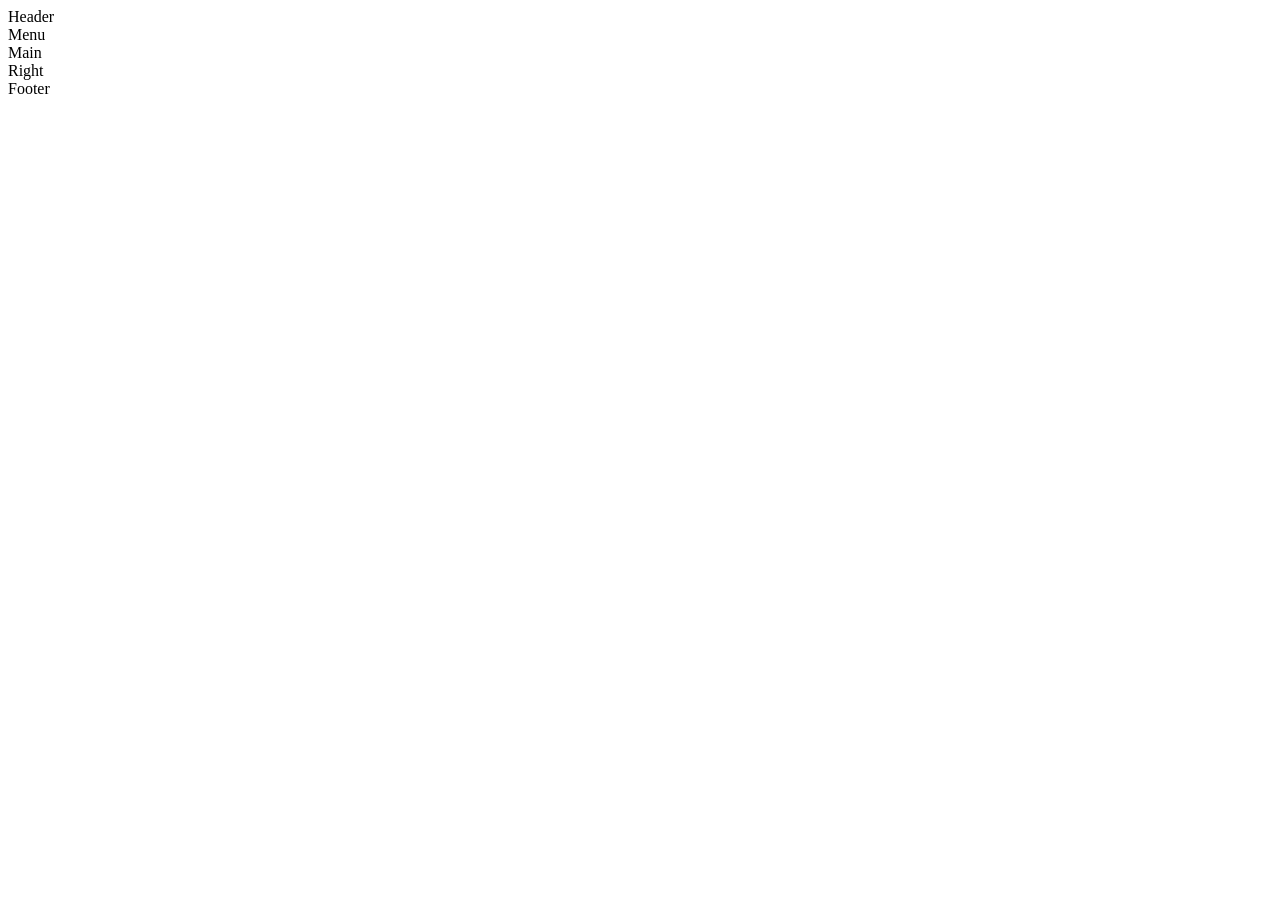
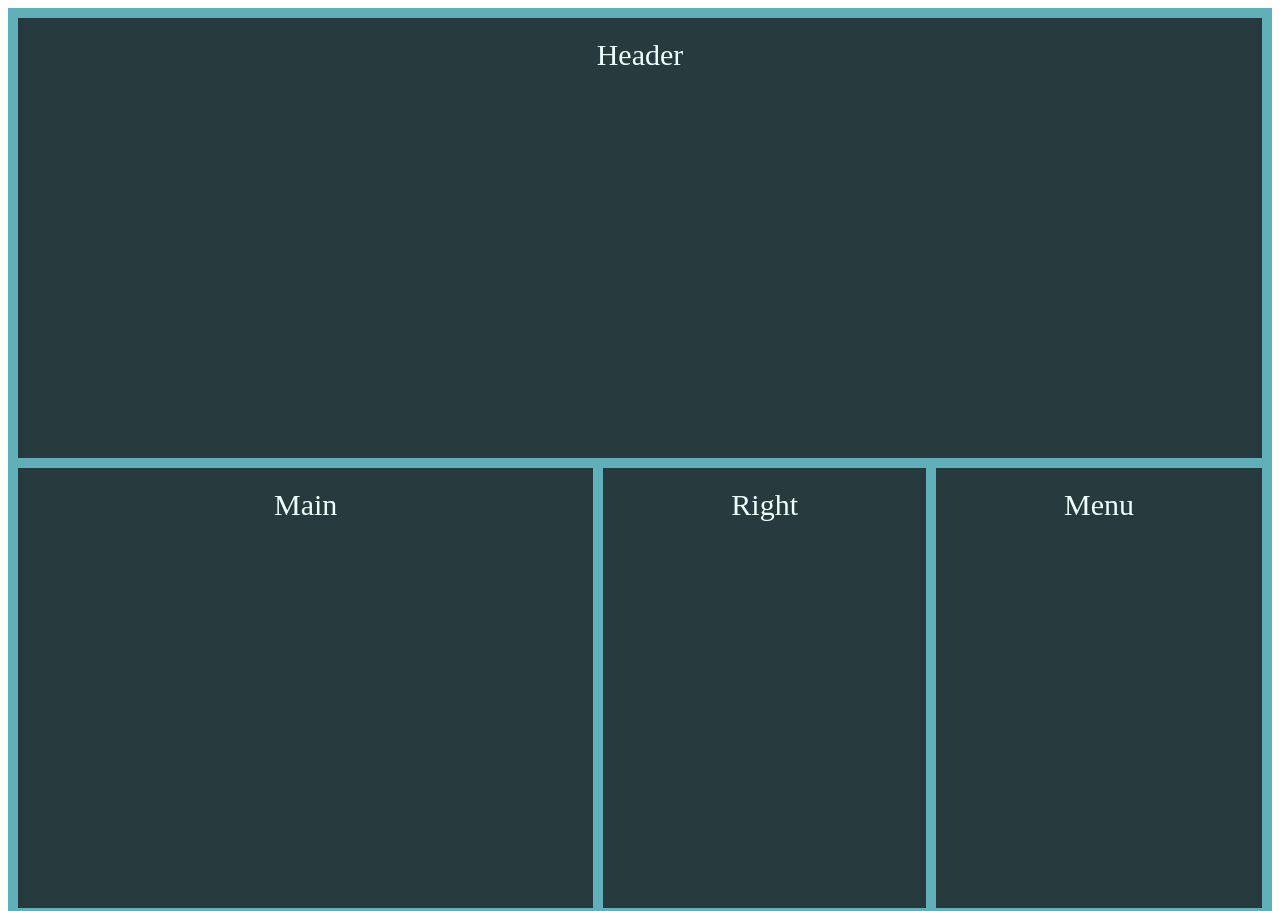
Before and after one commit to chunkun-droid/sesion_04, a plain HTML site: page index.html in a window 1280 px wide. Shown: the top 911 px of the page. Before the commit the page ends 800 px from the top, so only its background shows below. Drawn offline with Linux system fonts and the light colour scheme.

Commit message:
fourth commit

```diff
--- a/index.html
+++ b/index.html
@@ -28,11 +28,11 @@
 
 
 <div class="grid-container">
-    <div class="item 1">Header</div>
-    <div class="item 2">Menu</div>
-    <div class="item 3">Main</div>
-    <div class="item 4">Right</div>
-    <div class="item 5">Footer</div>
+    <div class="item_1">Header</div>
+    <div class="item_2">Menu</div>
+    <div class="item_3">Main</div>
+    <div class="item_4">Right</div>
+    <div class="item_5">Footer</div>
 </div>
 
 
--- a/styles.css
+++ b/styles.css
@@ -13,3 +13,44 @@ article{
 }
 
 */
+
+.item_1{
+    grid-area: header;
+}
+.item_2{
+    grid-area: menu;
+}
+.item_3{
+    grid-area: main;
+}
+.item_4{
+    grid-area: right;
+}
+.item_5{
+    grid-area: footer;
+}
+
+.grid-container{
+    display: grid;
+    grid-template-areas: 'header header header header'
+                        'main main right menu'
+                        'footer footer footer footer'
+
+
+
+        ;
+
+    gap: 10px;
+    background-color: rgb(96, 175, 185);
+    padding: 10px;
+}
+
+.grid-container > div{
+
+    background-color: rgba(26, 31, 32, 0.8);
+    text-align: center;
+    color: azure;
+    padding: 20px 0;
+    font-size: 30px;
+    height: 400px;
+}
```
